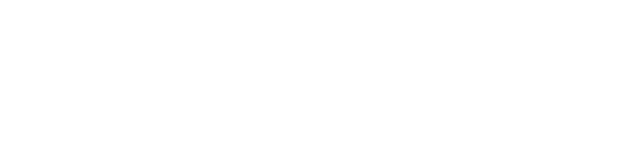
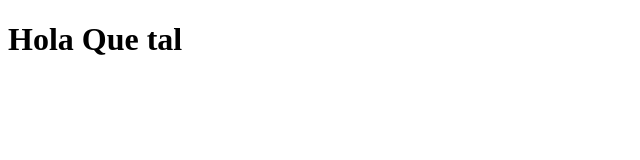
Before and after one commit to jairotapia10/bootcampjs, a plain HTML site: page leccion-1/index.html in a window 1280 px wide. Shown: the whole page, without its empty margins (0-640 px from the left). Drawn offline with Linux system fonts and the light colour scheme.

Commit message:
añadido en index

```diff
--- a/leccion-1/index.html
+++ b/leccion-1/index.html
@@ -8,7 +8,9 @@
     <script src="/leccion-3/tiposdedatos.js"></script>
     <script src="/Leccion-4/Condicionales.js"></script>
     <title>Hola mundo</title>
+
 </head>
 <body>
+    <h1>Hola Que tal</h1>
 </body>
 </html>
```
